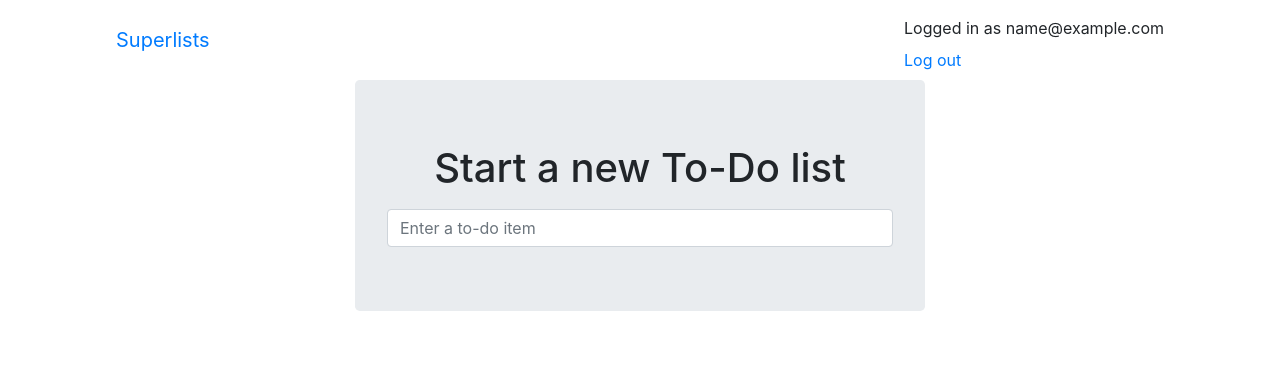
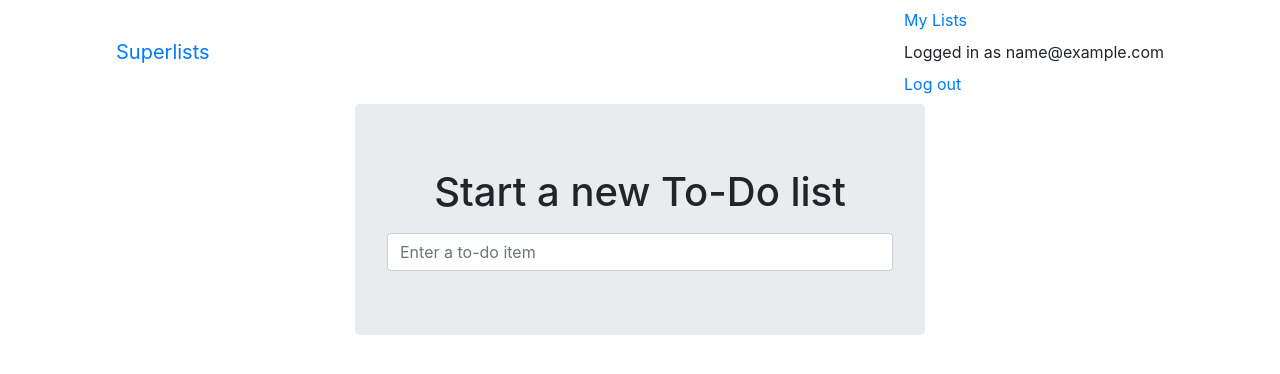
Before and after one commit to 26huitailang/pytdd, a Django app: page /lists/ in a window 1280 px wide. Shown: the top 374 px of the page. Run offline with Django 3.2, Linux system fonts and the light colour scheme; the visitor is signed in with stand-in values (Sample User, id 1); some libraries are stand-ins or nearby versions.

Commit message:
url, placeholder view, and first-cut tempaltes for my_lists

```diff
--- a/lists/templates/base.html
+++ b/lists/templates/base.html
@@ -17,6 +17,7 @@
                 <a class="navbar-brand" href="/">Superlists</a>
                 {% if user.email %}
                 <ul class="nav navbar-nav navbar-right">
+                    <li><a href="{% url 'my_lists' user.email %}">My Lists</a></li>
                     <li class="navbar-text">Logged in as {{ user.email }}</li>
                     <li><a href="{% url 'logout' %}">Log out</a></li>
                 </ul>
@@ -47,6 +48,7 @@
             <div class="col-md-6 offset-md-3 jumbotron">
                 <div class="text-center">
                     <h1>{% block header_text %}{% endblock %}</h1>
+                    {% block list_form %}
                     <form method="POST" action="{% block form_action %}{% endblock %}">
                         {{ form.text }}
                         {% csrf_token %}
@@ -56,12 +58,19 @@
                         </div>
                         {% endif %}
                     </form>
+                    {% endblock %}
                 </div>
             </div>
         </div>
         <div class="row">
             <div class="col-md-6 offset-md-3">
                 {% block table %}
+                {% endblock %}
+            </div>
+        </div>
+        <div class="row">
+            <div class="col-md-6 offset-md-3">
+                {% block extra_content %}
                 {% endblock %}
             </div>
         </div>
--- a/lists/urls.py
+++ b/lists/urls.py
@@ -5,4 +5,5 @@ urlpatterns = [
     re_path(r'^$', views.home_page, name='home'),
     re_path(r'^(\d+)/$', views.view_list, name='view_list'),
     re_path(r'^new$', views.new_list, name='new_list'),
+    re_path(r'^users/(.+)/$', views.my_lists, name='my_lists'),
 ]
--- a/lists/views.py
+++ b/lists/views.py
@@ -28,3 +28,7 @@ def new_list(request):
         form.save(for_list=list_)
         return redirect(list_)
     return render(request, 'home.html', {"form": form})
+
+
+def my_lists(request, email):
+    return render(request, "my_lists.html")
```
Also changed, not shown: lists/templates/my_lists.html (added, +14 -0 lines), lists/tests/test_views.py (+6 -0 lines).
